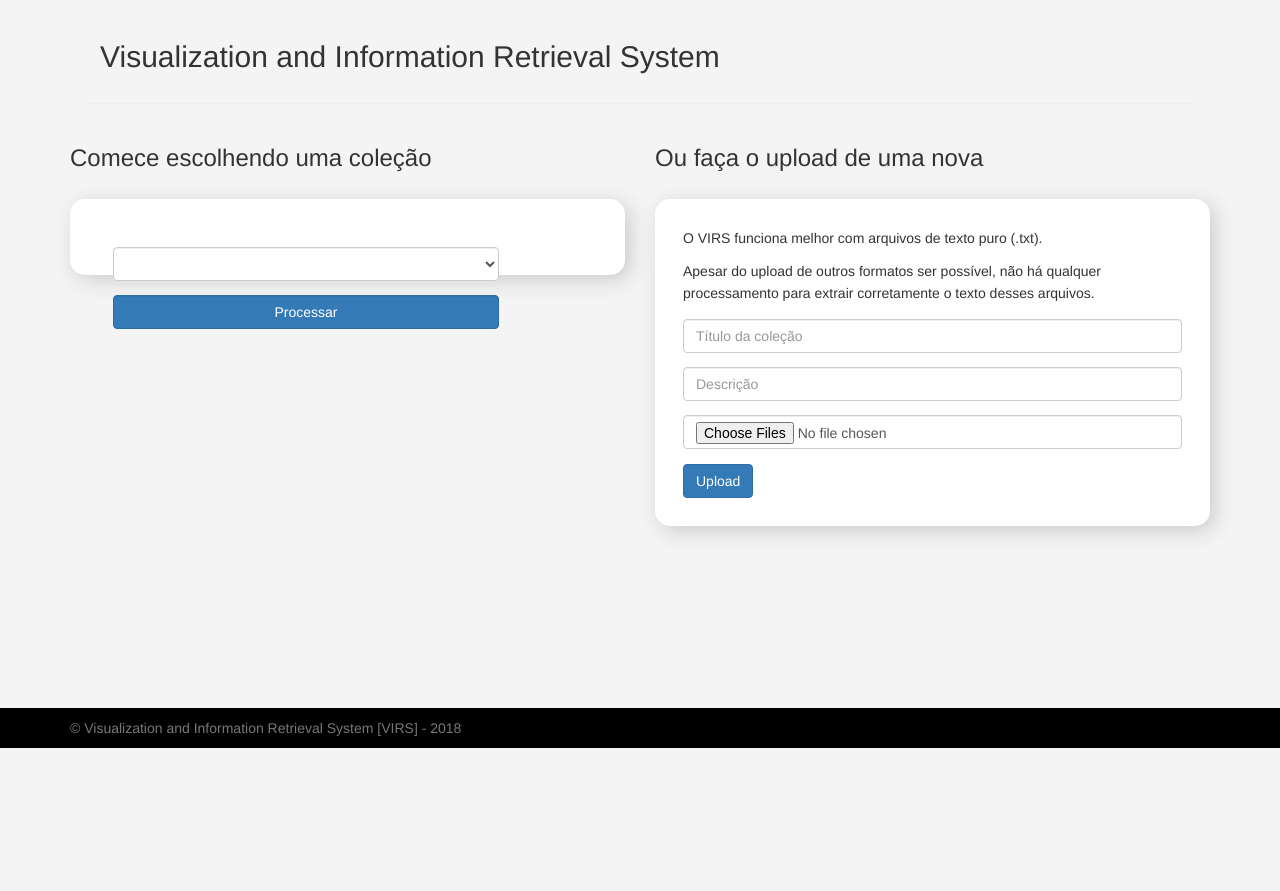
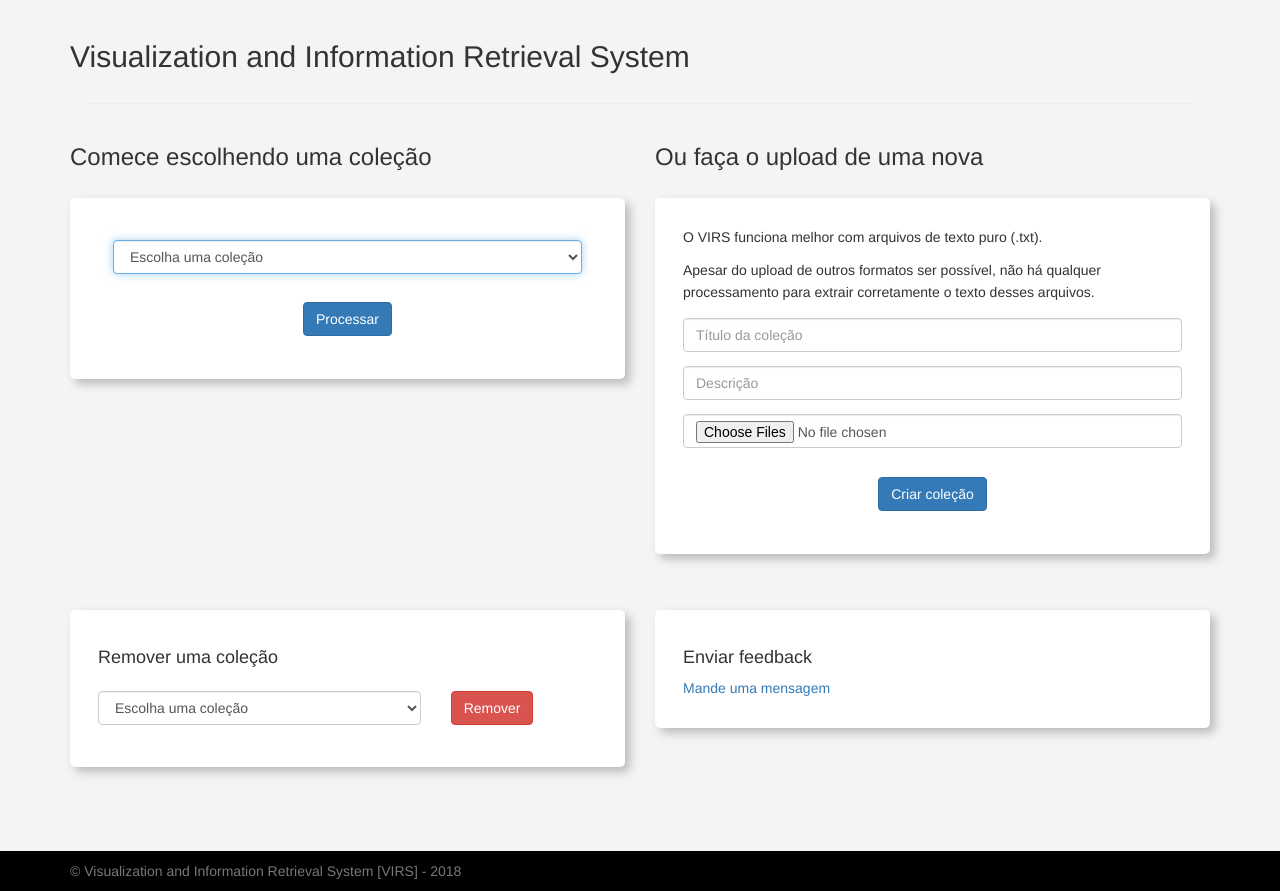
Before and after one commit to lucaspar/VIRS, a Django app: page / in a window 1280 px wide. Shown: the part 52-943 px from the top of the page. Before the commit the page ends 800 px from the top, so only its background shows below. Run offline with Django 3.2, Linux system fonts and the light colour scheme; data that the repository does not hold is empty; some libraries are stand-ins or nearby versions.

Commit message:
new functionality: collection removal

```diff
--- a/static/css/style.css
+++ b/static/css/style.css
@@ -25,17 +25,24 @@ html, body {
 #content > * {
     flex: 1;
 }
-input {
+input, select {
     margin-top: 1em;
     margin-bottom: 1em;
 }
 .card {
-    box-shadow: 5px 5px 20px #ccc;
+    box-shadow: 5px 5px 10px #bbb;
     background-color: white;
-    border-radius: 15px;
+    border-radius: 5px;
+    transition: 0.4s;
+    display: block;
     margin: 2em 0;
-    display: block;
     padding: 2em;
+    overflow: hidden;
+    height:auto;
+}
+.card:hover {
+    transition: 0.4s;
+    box-shadow: 10px 10px 20px #ccc;
 }
 .cell {
     margin: 0 1em;
--- a/templates/partials/pageheader.html
+++ b/templates/partials/pageheader.html
@@ -1,5 +1,4 @@
-<div class="col-sm-12">
-
+<div class="row">
     {% if collections %}
         <div class="col-lg-8 col-md-6 col-sm-12">
             <h2>{{ title }}</h2>
@@ -13,7 +12,7 @@
                         {% if sel_collection == '' %}
                             selected
                         {% endif %}
-                             disabled>Escolha uma coleção</option>
+                            disabled>Escolha uma coleção</option>
 
                         {% for col in collections  %}
 
@@ -28,10 +27,11 @@
                     </select>
                 </div>
                 <div class="col-sm-2">
-                    <input type="submit" class="btn btn-primary" value="Aplicar">
+                    <input style="margin:0" type="submit" class="btn btn-primary" value="Aplicar">
                 </div>
             </form>
         </div>
+
     {% else %}
         <div class="col-lg-12">
             <h2>{{ title }}</h2>
--- a/templates/vsm/index.html
+++ b/templates/vsm/index.html
@@ -4,23 +4,20 @@
 
 {% block content %}
     <div class="row">
-        <div class="col-md-12">
-
-        </div>
         <div class="col-md-6">
             <h3>Comece escolhendo uma coleção</h3>
             <div class="card">
-                <form style="margin-top: 20px;" action="{% url 'postings' %}" method="POST" enctype="multipart/form-data">
+                <div class="col-sm-12">
+                    <form action="{% url 'postings' %}" method="POST" enctype="multipart/form-data">
                         {% csrf_token %}
-                    <div class="col-sm-10">
-                        <select class="form-control" name="collection_selector">
+                            <select autofocus class="form-control" name="collection_selector">
                                 <option value="0"
                                 {% if sel_collection == '' %}
                                     selected
                                 {% endif %}
                                     disabled>Escolha uma coleção</option>
 
-                            {% for col in collections  %}
+                                {% for col in collection_wheel  %}
 
                                     {% if sel_collection == col.id|stringformat:"s" %}
                                         <option value="{{ col.id }}" selected>{{ col.title }}</option>
@@ -29,11 +26,12 @@
                                     {% endif %}
 
                                 {% endfor %}
-
                         </select>
-                        <input type="submit" class="form-control btn btn-primary" value="Processar">
+                        <div class="form-group" style="text-align:center;">
+                            <input type="submit" class="btn btn-primary" value="Processar">
                         </div>
                     </form>
+                </div>
             </div>
         </div>
         <div class="col-md-6">
@@ -50,8 +48,51 @@
                         <input type="text" class='form-control' name='description' placeholder="Descrição">
                         <input type="file" class="form-control" name="files" multiple>
                     </div>
-                    <button type="submit" class="btn btn-primary">Upload</button>
+                    <div class="form-group" style="text-align:center;">
+                        <input type="submit" class="btn btn-primary" value="Criar coleção"></button>
+                    </div>
                 </form>
+            </div>
+        </div>
+    </div>
+
+    <div class="row">
+        <div class="col-md-6">
+            <div class="card">
+                <h4>Remover uma coleção</h4>
+                <form id='delete-form' action="{% url 'delete_collection' %}" method="POST" enctype="multipart/form-data">
+                    {% csrf_token %}
+                    <div class="row">
+                        <div class="col-sm-8">
+                            <select class="form-control" id="collection_deletion" autofocus name="collection_deletion">
+                                <option value="0"
+                                {% if sel_collection == '' %}
+                                    selected
+                                {% endif %}
+                                    disabled>Escolha uma coleção</option>
+
+                                {% for col in collection_wheel  %}
+
+                                    {% if sel_collection == col.id|stringformat:"s" %}
+                                        <option value="{{ col.id }}" selected>{{ col.title }}</option>
+                                    {% else %}
+                                        <option value="{{ col.id }}">{{ col.title }}</option>
+                                    {% endif %}
+
+                                {% endfor %}
+                            </select>
+                        </div>
+                        <div class="col-sm-4">
+                            <input type="submit" class="btn btn-danger" value="Remover">
+                        </div>
+                    </div>
+                </form>
+            </div>
+        </div>
+        <div class="col-md-6">
+            <div class="card">
+                <h4>Enviar feedback</h4>
+                <a href="mailto:virs@lucaspar.com">Mande uma mensagem</a>
             </div>
         </div>
     </div>
@@ -84,4 +125,24 @@
         }
 
     </script>
+
+    <script>
+
+        var delForm = document.getElementById('delete-form');
+        if (delForm.attachEvent)    delForm.attachEvent("submit", processForm);
+        else                        delForm.addEventListener("submit", processForm);
+
+        function processForm(e){
+            if (e.preventDefault) e.preventDefault();
+
+            el = document.getElementById('collection_deletion');
+            selected_label = el.options[el.selectedIndex].innerHTML;
+
+            var confirmed = confirm("Deseja remover a coleção \"" + selected_label + '\"?');
+            if (confirmed) delForm.submit();
+
+            return false;
+        }
+
+    </script>
 {% endblock pagescripts %}
--- a/virs/settings.py
+++ b/virs/settings.py
@@ -137,6 +137,7 @@ STATICFILES_DIRS = [
 # Upload locations
 UPLOADS = os.path.join(BASE_DIR, 'uploads/')
 COLLECTION_UPLOADS = os.path.join(UPLOADS, 'collections')
+DELETED_COLLECTIONS = os.path.join(UPLOADS, 'deleted')
 
 # Google reCAPTCHA keys
 GOOGLE_RECAPTCHA_SECRET_KEY = '6Lf0VVoUAAAAAL2OHFc8WxCU75oR9hcYHMSzwv7c'
--- a/vsm/urls.py
+++ b/vsm/urls.py
@@ -8,4 +8,5 @@ urlpatterns = [
     path('arquivo_invertido',   views.postings, name='postings'),
     path('modelo_vetorial',     views.vsm,      name='vsm'),
     path('pesquisa',            views.query,    name='query'),
+    path('remover_colecao',     views.delete,   name='delete_collection'),
 ]
--- a/vsm/views.py
+++ b/vsm/views.py
@@ -48,11 +48,51 @@ def standardResponse(request, context, template_path):
 # ----------------------------------------
 #               VIEW METHODS
 
+def delete(request):
+
+    if request.method == 'POST':
+        uuid = request.POST.get('collection_deletion')
+        print('TO BE REMOVED: ', uuid)
+
+        try:
+            # get collection from DB
+            col = Collection.objects.get(pk=uuid)
+
+            # make dir if does not exist
+            if not os.path.exists( settings.DELETED_COLLECTIONS ):
+                os.makedirs(settings.DELETED_COLLECTIONS)
+
+            # get paths
+            current_collection_path = os.path.join(settings.COLLECTION_UPLOADS, str(col.id))
+            new_collection_path = os.path.join(settings.DELETED_COLLECTIONS, str(col.id))
+
+            # move files
+            os.rename(current_collection_path, new_collection_path)
+
+            # delete from database
+            col.delete()
+
+            # message visitor
+            messages.success(request, 'Coleção removida')
+
+        # collection not in database
+        except Collection.DoesNotExist:
+            messages.error(request, 'Coleção inexistente')
+
+    return redirect('home')
+
 # Home view
 def home(request):
 
+    if request.method == 'POST':
+        col = request.POST.get('collection_deletion')
+        print('TO BE REMOVED: ', col)
+        return redirect('home')
+
     context = {
         'title': 'Visualization and Information Retrieval System',
+        'collection_wheel': list(Collection.objects.all()),
+        'sel_collection': request.COOKIES.get(SEL_COLLECTION_COOKIE,''),
     }
 
     return render(request, 'vsm/index.html', context)
```
Lines whose indentation alone changed are shown as unchanged.
